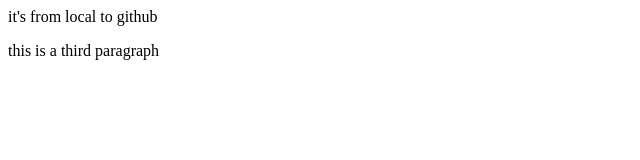
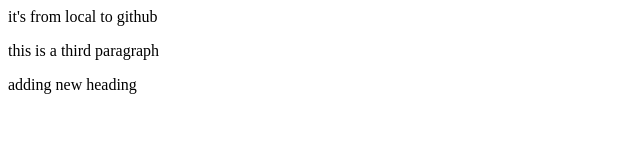
Before and after one commit to Faha61/Localtogithub, a plain HTML site: page index.html in a window 1280 px wide. Shown: the whole page, without its empty margins (0-640 px from the left). Drawn offline with Linux system fonts and the light colour scheme.

```diff
--- a/index.html
+++ b/index.html
@@ -1,3 +1,6 @@
 <h>it's from local to github</h>
 
 <p>this is a third paragraph</p>
+<h>adding new heading
+
+</h>
```
